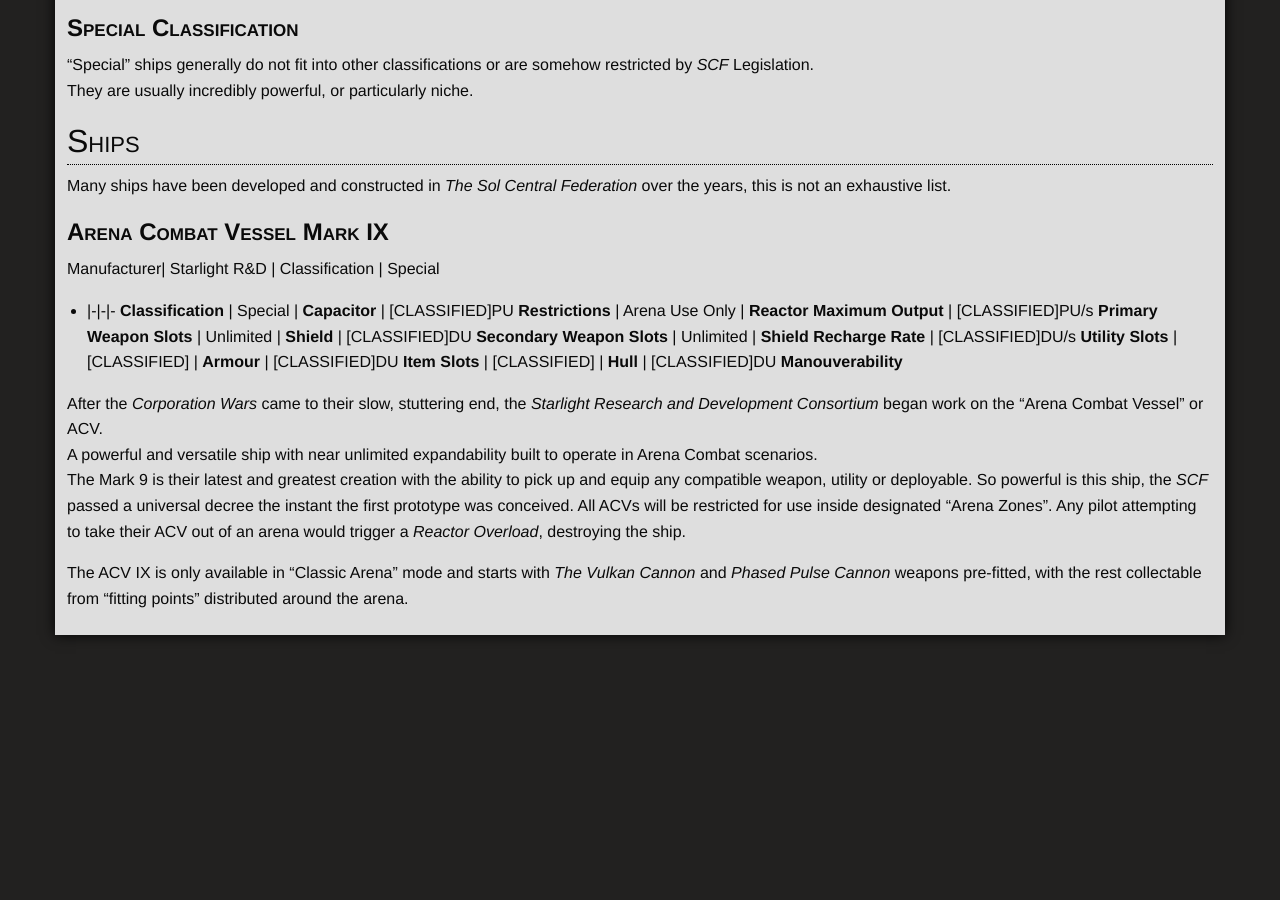
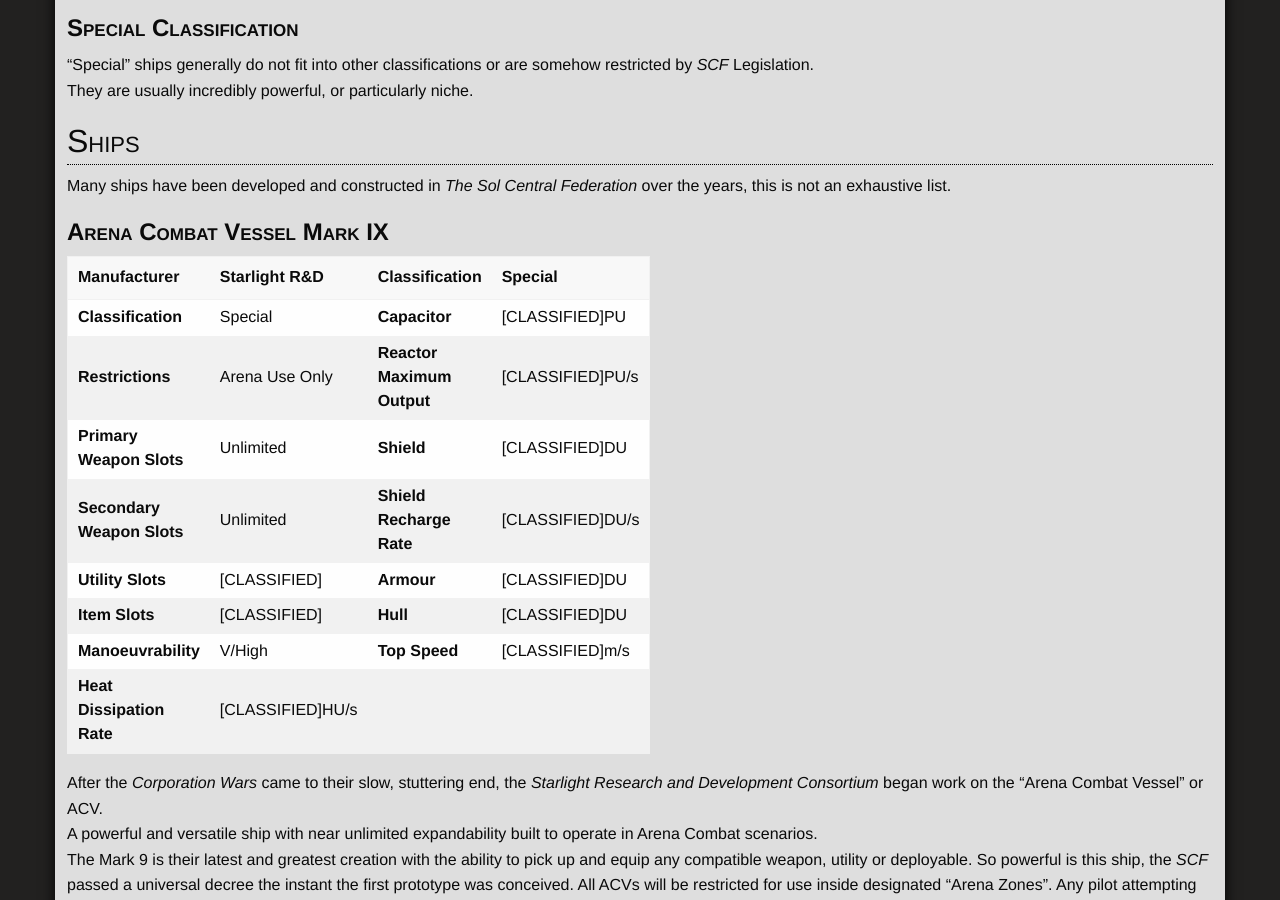
Before and after one commit to ori-sky/polar-space, a Jekyll site: the page built from designs/ships.md, in a window 1280 px wide and 900 px high, scrolled down 2158 px. Built offline with Jekyll 4.4.1, drawn with Linux system fonts in a browser that asks for light colours; nearby versions of some CDN libraries; some web fonts are replaced; our own code applies the rules of GitHub Pages for plain Markdown files; library files that are not in the unit come from our copies; before the commit the page ends 2809 px from its top, so only the background shows below that; some of the changed lines change nothing that is shown.

Commit message:
designs/ships.md updated from https://stackedit.io/

```diff
--- a/designs/ships.md
+++ b/designs/ships.md
@@ -79,7 +79,8 @@ Manufacturer| Starlight R&D | Classification | Special
 **Secondary Weapon Slots** | Unlimited | **Shield Recharge Rate** | [CLASSIFIED]DU/s
 **Utility Slots** | [CLASSIFIED] | **Armour** | [CLASSIFIED]DU
 **Item Slots** | [CLASSIFIED] | **Hull** | [CLASSIFIED]DU
-**Manouverability**
+**Manoeuvrability** | V/High | **Top Speed** | [CLASSIFIED]m/s
+**Heat Dissipation Rate** | [CLASSIFIED]HU/s |
 
 After the *Corporation Wars* came to their slow, stuttering end, the *Starlight Research and Development Consortium* began work on the “Arena Combat Vessel” or ACV.
 A powerful and versatile ship with near unlimited expandability built to operate in Arena Combat scenarios.
@@ -88,7 +89,7 @@ The Mark 9 is their latest and greatest creation with the ability to pick up and
 The ACV IX is only available in “Classic Arena” mode and starts with *The Vulkan Cannon* and *Phased Pulse Cannon* weapons pre-fitted, with the rest collectable from “fitting points” distributed around the arena.
 <!--stackedit_data:
 eyJwcm9wZXJ0aWVzIjoiZXh0ZW5zaW9uczpcbiAgcHJlc2V0Oi
-BnZm1cbiIsImhpc3RvcnkiOlsxMTA3MTU1NTczLDE2MDUzMDcy
-MjEsLTQ3Mjk1OTM2NCwxOTc3NzYyMDYyLDExOTMwMTI3NjQsLT
-EwMzQwMjU5MTddfQ==
+BnZm1cbiIsImhpc3RvcnkiOlstMTYwODI3NDY1OSwxNjA1MzA3
+MjIxLC00NzI5NTkzNjQsMTk3Nzc2MjA2MiwxMTkzMDEyNzY0LC
+0xMDM0MDI1OTE3XX0=
 -->
```
